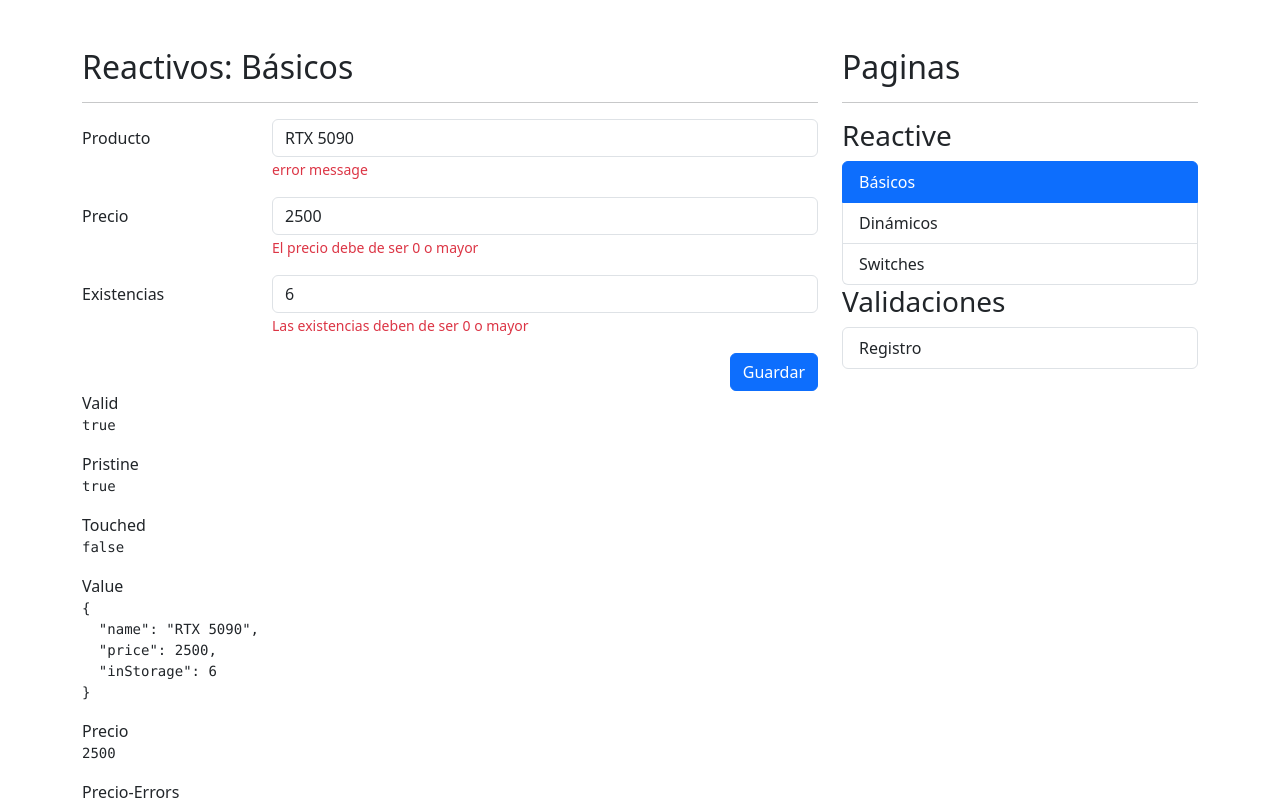
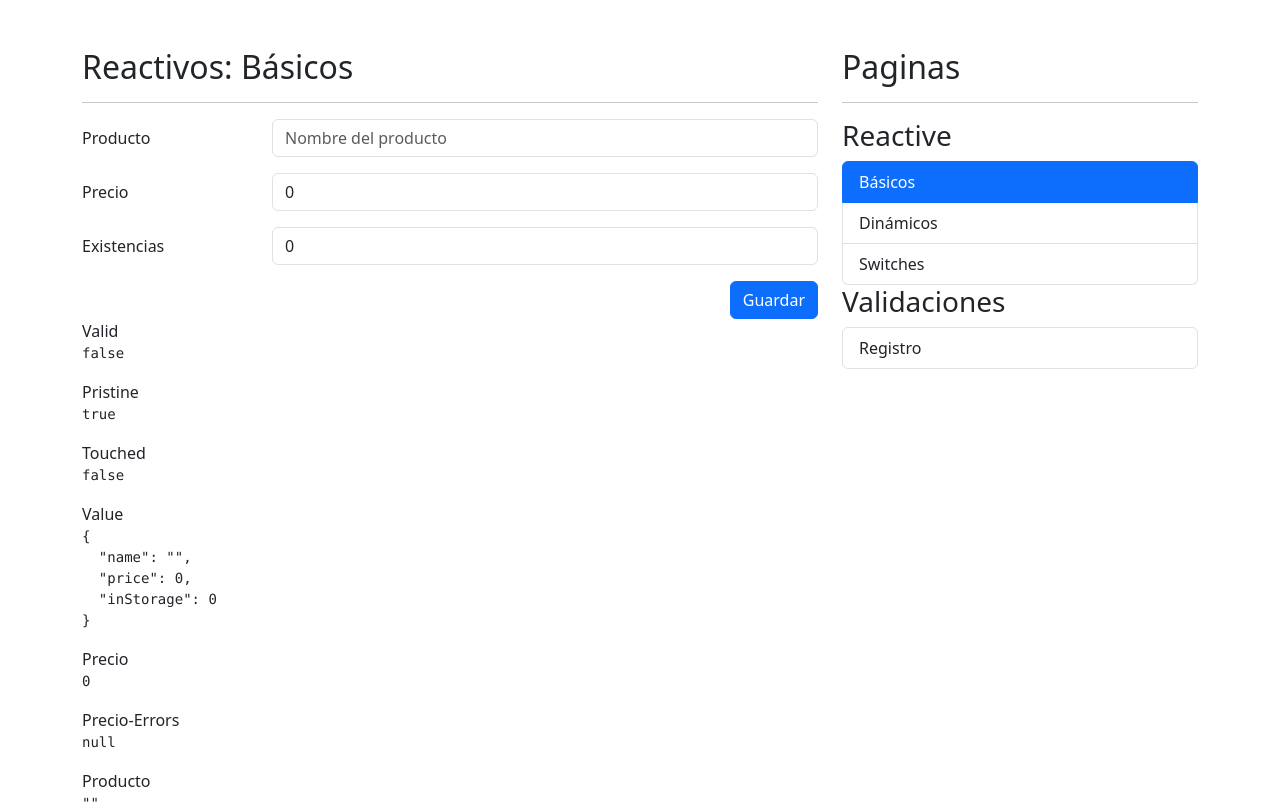
Before and after one commit to theRobert174/NgU-FormApp, an Angular app: page /reactive/basic in a window 1280 px wide. Shown: the top 804 px of the page. Built offline with nearby package versions, Linux system fonts and the light colour scheme.

Commit message:
show error validators n help methods for errors

```diff
--- a/src/app/reactive/pages/basic-page/basic-page.component.html
+++ b/src/app/reactive/pages/basic-page/basic-page.component.html
@@ -16,9 +16,8 @@
                            formControlName="name"
                            placeholder="Nombre del producto">
 
-                    <span class="form-text text-danger">
-                        <!-- Debe de ser de 3 letras -->
-                        error message
+                    <span *ngIf="isValidField('name')" class="form-text text-danger">
+                        {{getFieldError('name')}}
                     </span>
                 </div>
             </div>
@@ -31,8 +30,8 @@
                            class="form-control"
                            formControlName="price"
                            placeholder="Precio del producto">
-                    <span class="form-text text-danger">
-                        El precio debe de ser 0 o mayor
+                    <span *ngIf="isValidField('price')" class="form-text text-danger">
+                        El precio debe de ser 0 o mayor.
                     </span>
                 </div>
             </div>
@@ -46,8 +45,8 @@
                            formControlName="inStorage"
                            placeholder="Existencias del producto">
 
-                    <span class="form-text text-danger">
-                         Las existencias deben de ser 0 o mayor
+                    <span *ngIf="isValidField('inStorage')" class="form-text text-danger">
+                         Las existencias deben de ser 0 o mayor.
                     </span>
                 </div>
             </div>
--- a/src/app/reactive/pages/basic-page/basic-page.component.ts
+++ b/src/app/reactive/pages/basic-page/basic-page.component.ts
@@ -29,11 +29,34 @@
   constructor( private fb: FormBuilder ) { }
 
   ngOnInit(): void {
-    this.myForm.reset(rtx5090);
+    // this.myForm.reset(rtx5090);
+  }
+
+  isValidField(field:string) : boolean | null{
+    return this.myForm.controls[field].errors && this.myForm.controls[field].touched;
+  }
+
+  getFieldError(field: string): string | null{
+    if(!this.myForm.controls[field]) return null;
+    const errors = this.myForm.controls[field].errors || {};
+
+    for (const key of Object.keys(errors)) {
+      switch(key){
+        case 'required':
+          return 'Este campo es requerido';
+
+        case 'minlength':
+          return `Mínimo ${ errors['minlength'].requiredLength } caracteres.`;
+      }
+    }
+    return null;
   }
 
   onSave() : void {
-    if(this.myForm.invalid) return;
+    if(this.myForm.invalid) {
+      this.myForm.markAllAsTouched();
+      return;
+    };
     console.log(this.myForm.value);
     this.myForm.reset({ price: 0, inStorage: 0 });
   }
```
